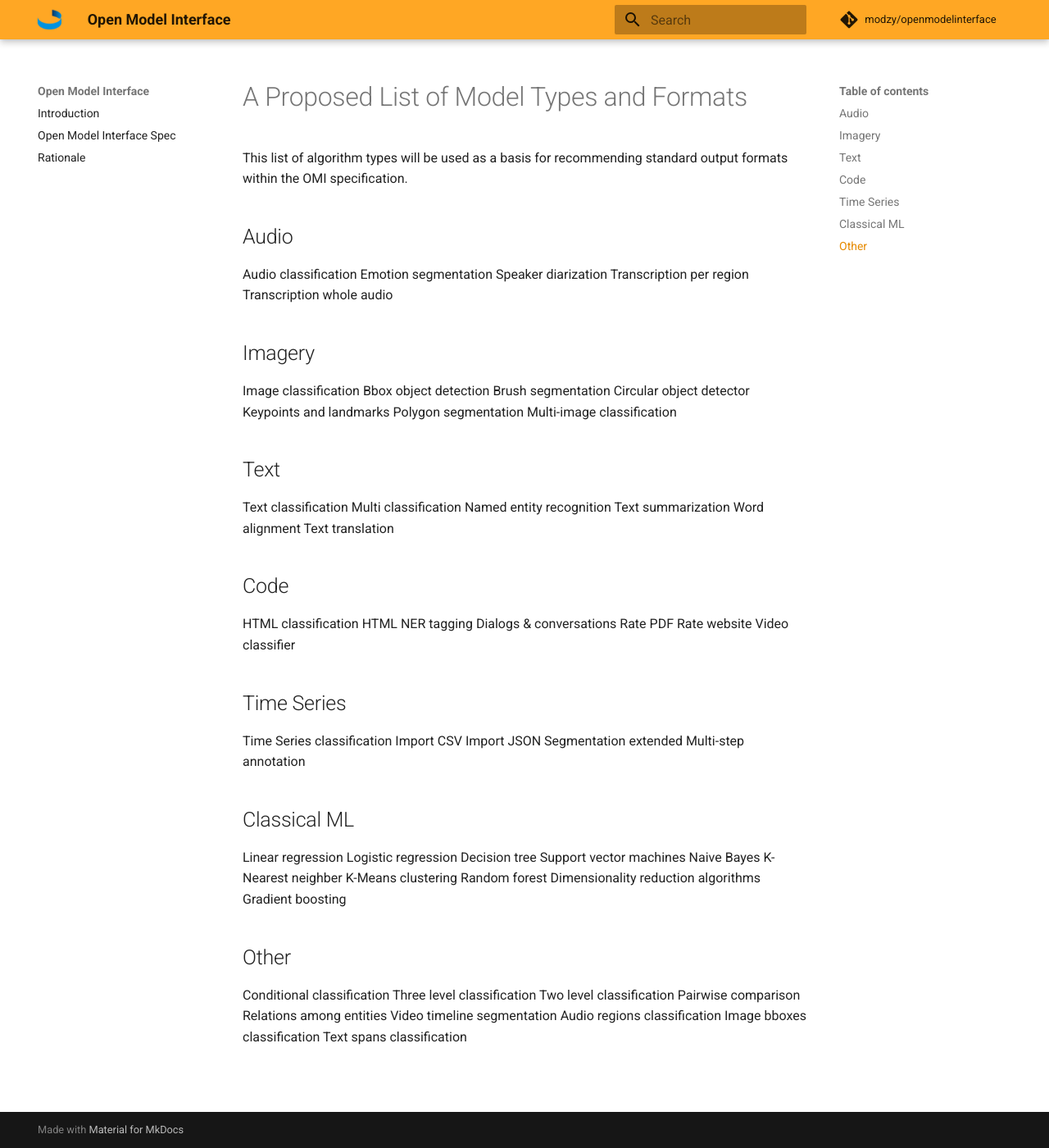
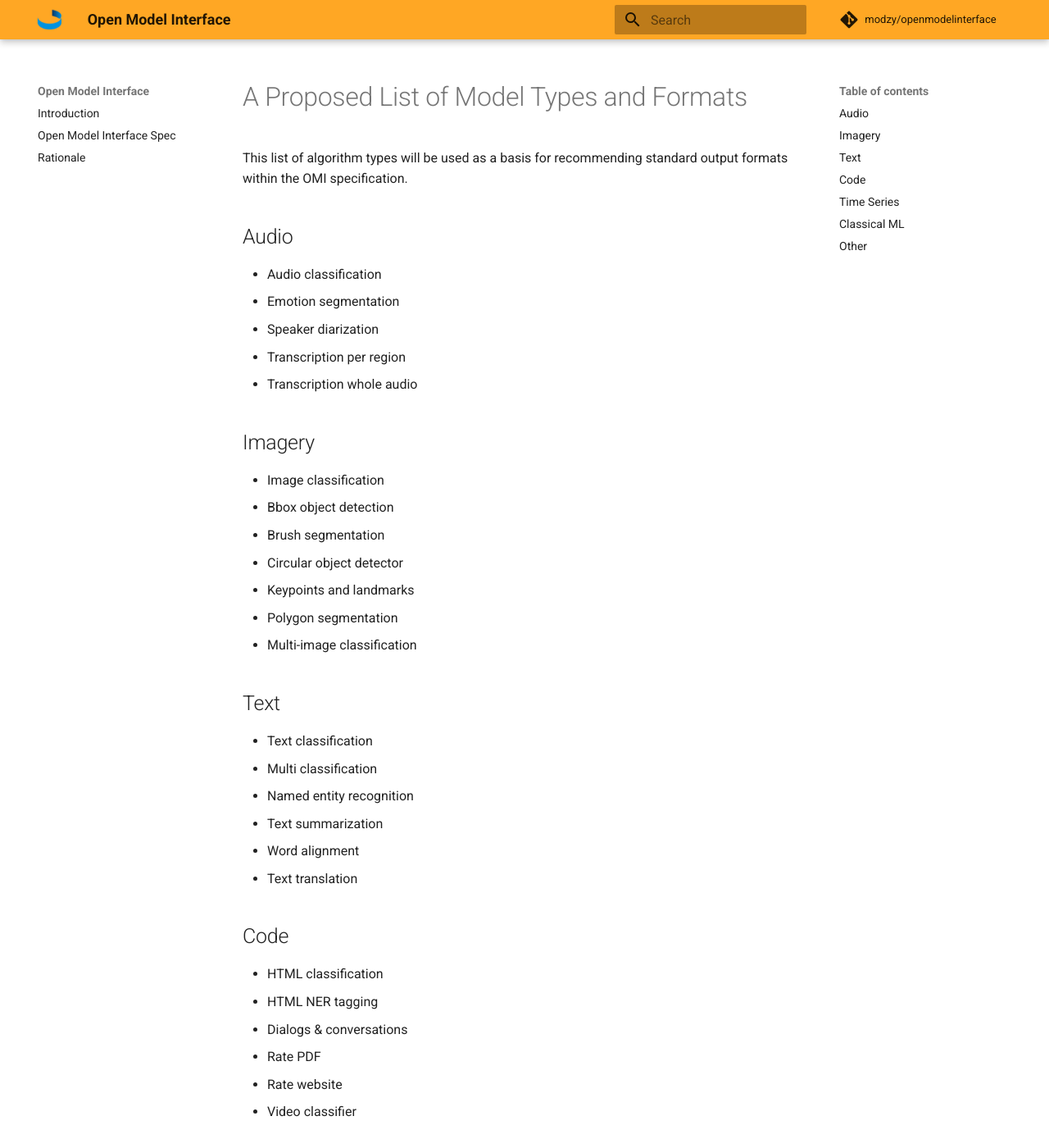
Before and after one commit to chassisml/openmodelinterface, an MkDocs documentation site: the page built from docs/model-taxonomy.md, in a window 1280 px wide and 1400 px high. Shown: the whole window at 82% size. Built offline with MkDocs 1.6.1 and Material for MkDocs 9.7.7, drawn with Linux system fonts in a browser that asks for light colours; comment, search, counter and statistics services are not loaded; some of the changed text lies outside the part shown.

Commit message:
Update model-taxonomy.md
Formatting fix

```diff
--- a/docs/model-taxonomy.md
+++ b/docs/model-taxonomy.md
@@ -2,63 +2,63 @@
 This list of algorithm types will be used as a basis for recommending standard output formats within the OMI specification.
 
 ## Audio
-Audio classification
-Emotion segmentation
-Speaker diarization
-Transcription per region
-Transcription whole audio
+* Audio classification
+* Emotion segmentation
+* Speaker diarization
+* Transcription per region
+* Transcription whole audio
 
 ## Imagery
-Image classification
-Bbox object detection
-Brush segmentation
-Circular object detector
-Keypoints and landmarks
-Polygon segmentation
-Multi-image classification
+* Image classification
+* Bbox object detection
+* Brush segmentation
+* Circular object detector
+* Keypoints and landmarks
+* Polygon segmentation
+* Multi-image classification
 
 ## Text
-Text classification
-Multi classification
-Named entity recognition
-Text summarization
-Word alignment
-Text translation
+* Text classification
+* Multi classification
+* Named entity recognition
+* Text summarization
+* Word alignment
+* Text translation
 
 ## Code
-HTML classification
-HTML NER tagging
-Dialogs & conversations
-Rate PDF
-Rate website
-Video classifier
+* HTML classification
+* HTML NER tagging
+* Dialogs & conversations
+* Rate PDF
+* Rate website
+* Video classifier
 
 ## Time Series
-Time Series classification
-Import CSV
-Import JSON
-Segmentation extended
-Multi-step annotation
+* Time Series classification
+* Import CSV
+* Import JSON
+* Segmentation extended
+* Multi-step annotation
 
 ## Classical ML
-Linear regression
-Logistic regression
-Decision tree
-Support vector machines
-Naive Bayes
-K-Nearest neighber
-K-Means clustering
-Random forest
-Dimensionality reduction algorithms
-Gradient boosting
+* Linear regression
+* Logistic regression
+* Decision tree
+* Support vector machines
+* Naive Bayes
+* K-Nearest neighber
+* K-Means clustering
+* Random forest
+* Dimensionality reduction algorithms
+* Gradient boosting
 
 ## Other
-Conditional classification
-Three level classification
-Two level classification
-Pairwise comparison
-Relations among entities
-Video timeline segmentation
-Audio regions classification
-Image bboxes classification
-Text spans classification
+* Conditional classification
+* Three level classification
+* Two level classification
+* Pairwise comparison
+* Relations among entities
+* Video timeline segmentation
+* Audio regions classification
+* Image bboxes classification
+* Text spans classification
```
